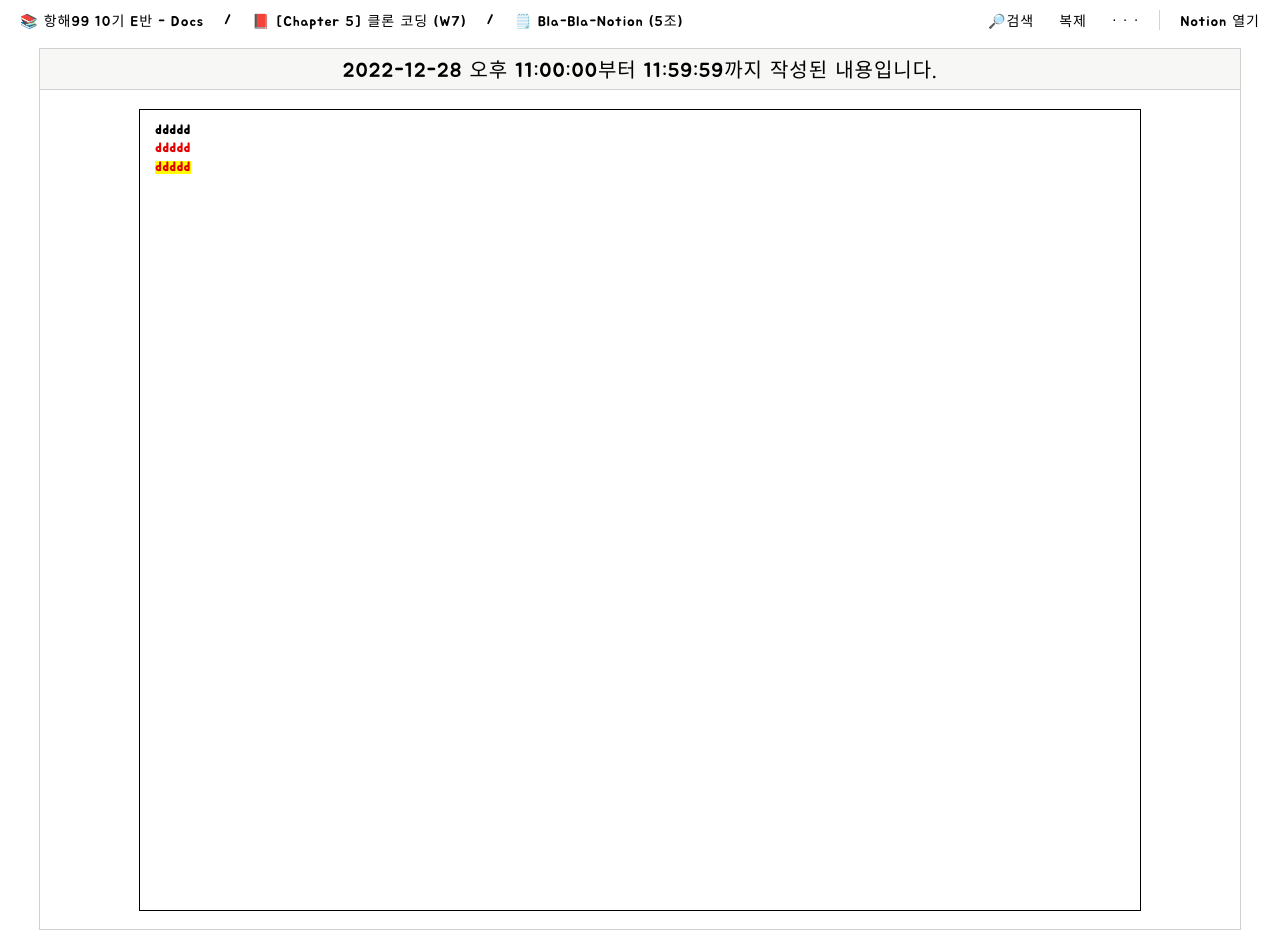
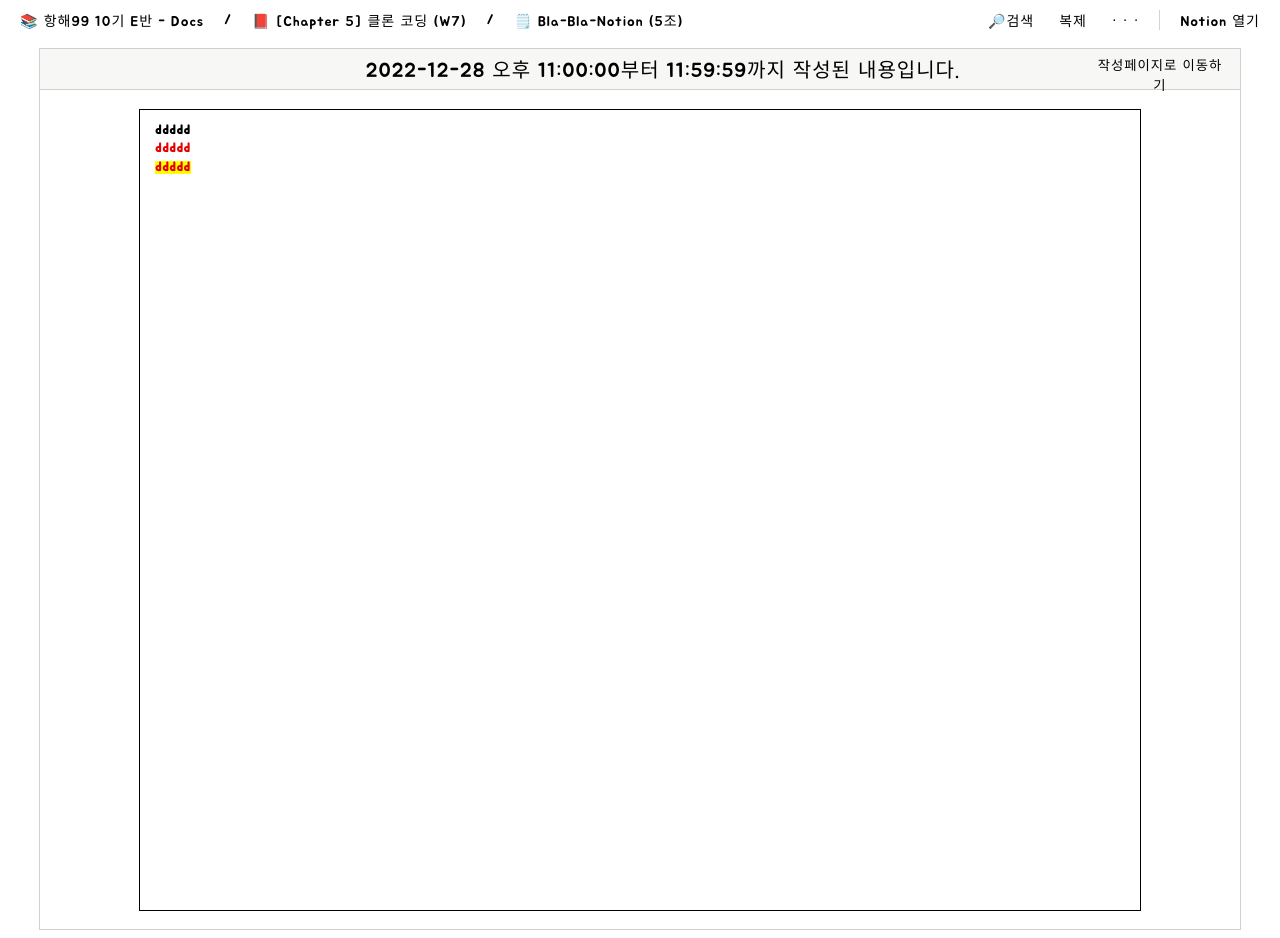
Before and after one commit to bla-bla-Notion/frontend, a React (Create React App) app: page /1 in a window 1280 px wide. Built offline with nearby package versions, Linux system fonts and the light colour scheme; no server answers.

Commit message:
FEAT Detail페이지에 메인페이지 이동 버튼 추가 #20
- FEAT Detail페이지에 메인페이지 이동 버튼 추가

```diff
--- a/src/pages/PostDetailPage.js
+++ b/src/pages/PostDetailPage.js
@@ -1,6 +1,6 @@
 import React, { useState, useCallback } from 'react';
 import Quill from 'quill';
-import { useParams } from 'react-router-dom';
+import { useNavigate, useParams } from 'react-router-dom';
 import { useEffect } from 'react';
 import { useDispatch, useSelector } from 'react-redux';
 import { __getTargetPost } from '../redux/modules/PostsSlice';
@@ -8,6 +8,7 @@ import styled from 'styled-components';
 
 const PostDetailPage = () => {
   const dispatch = useDispatch();
+  const navigate = useNavigate();
   const param = useParams().postId;
 
   const target = useSelector(state => state.Post.targetPost);
@@ -58,8 +59,17 @@ const PostDetailPage = () => {
     <Wrap>
       {/* {isLoading ? null : target ? <div></div> : null} */}
       <CreatedAtText>
-        {a.createdAt.substr(0, 17)}00:00부터 {a.createdAt.substr(14, 22)}까지
-        작성된 내용입니다.
+        <div>
+          {a.createdAt.substr(0, 17)}00:00부터 {a.createdAt.substr(14, 22)}까지
+          작성된 내용입니다.
+        </div>
+        <GoBackButton
+          onClick={() => {
+            navigate('/');
+          }}
+        >
+          작성페이지로 이동하기
+        </GoBackButton>
       </CreatedAtText>
       <TextareaWrap>
         <h3>
@@ -90,12 +100,27 @@ const Wrap = styled.div`
 const CreatedAtText = styled.div`
   display: flex;
   align-items: center;
-  justify-content: center;
+  justify-content: flex-end;
   height: 40px;
   font-size: 20px;
   text-align: center;
   border-bottom: 0.1px solid rgb(209, 208, 208);
   background: rgb(247, 247, 245);
+  gap: 130px;
+`;
+
+const GoBackButton = styled.button`
+  width: 140px;
+  height: 30px;
+  margin-right: 10px;
+  user-select: none;
+  cursor: pointer;
+  border: none;
+  border-radius: 10px;
+  background-color: rgb(247, 247, 245);
+  &:hover {
+    background-color: rgb(224, 224, 219);
+  }
 `;
 
 const TextareaWrap = styled.div`
```
